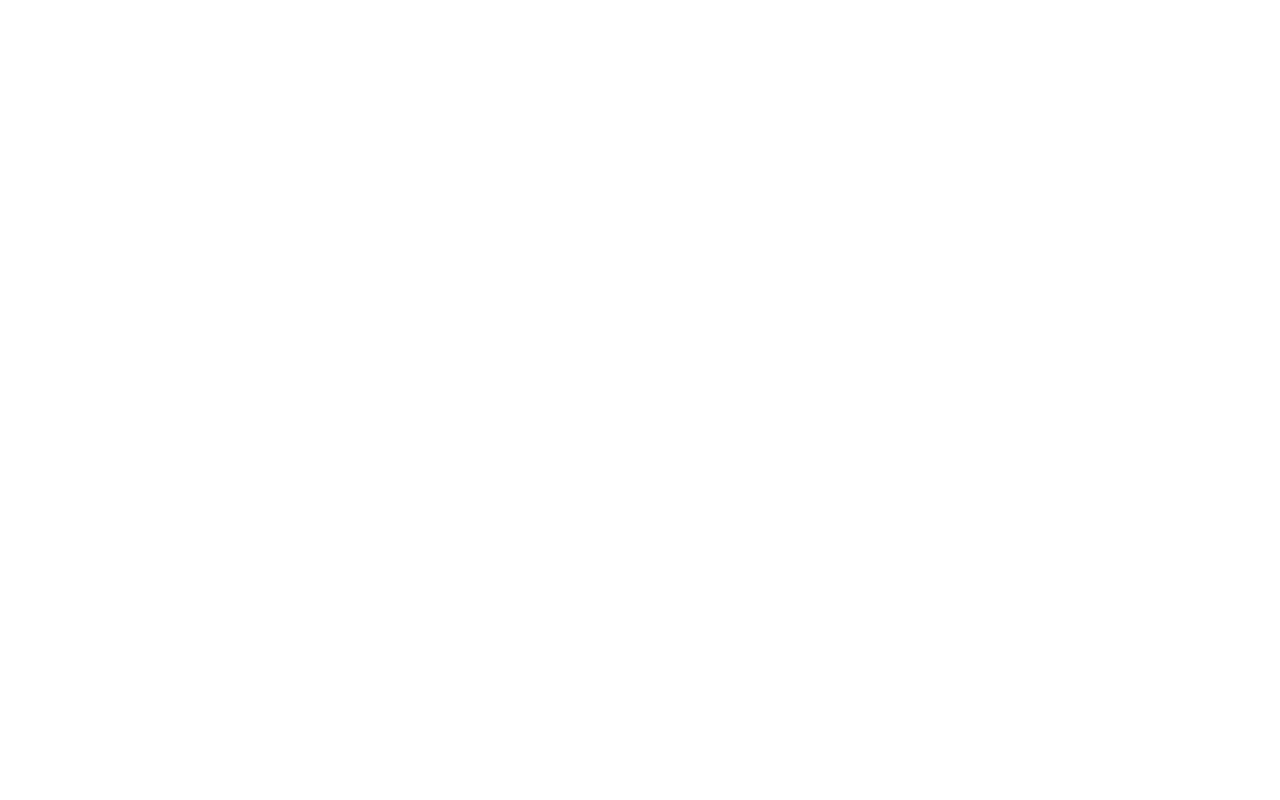
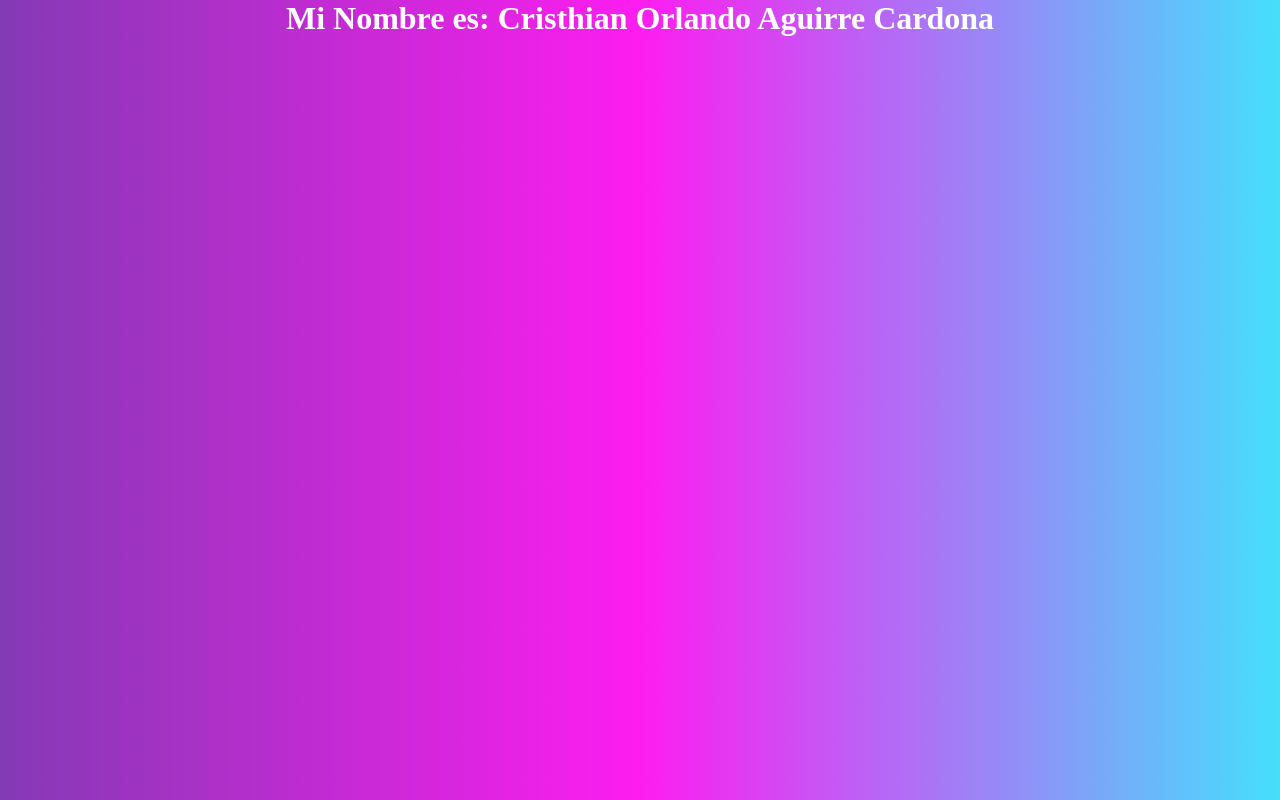
Before and after one commit to Cristhiandona/Programacion-v-, a website: page index.html in a window 1280 px wide. Drawn offline with Linux system fonts and the light colour scheme.

Commit message:
Ejercicio Clase del 13

```diff
--- a/estilos.css
+++ b/estilos.css
@@ -1,8 +1,8 @@
 *{
     padding: 0;
     margin: 0;
-    #background: rgb(131,58,180);
-    #background: linear-gradient(90deg, rgba(131,58,180,1) 0%, rgba(253,29,240,1) 50%, rgba(69,223,252,1) 100%);
+    background: rgb(131,58,180);
+    background: linear-gradient(90deg, rgba(131,58,180,1) 0%, rgba(253,29,240,1) 50%, rgba(69,223,252,1) 100%);
 }
 
 body{
```
